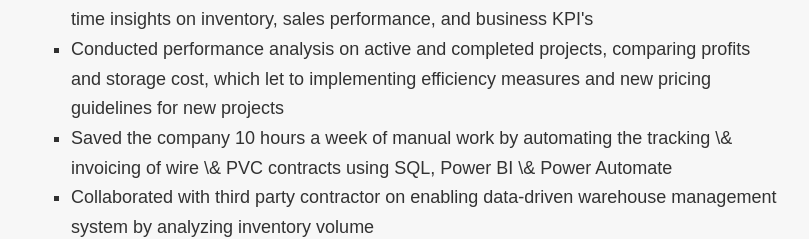
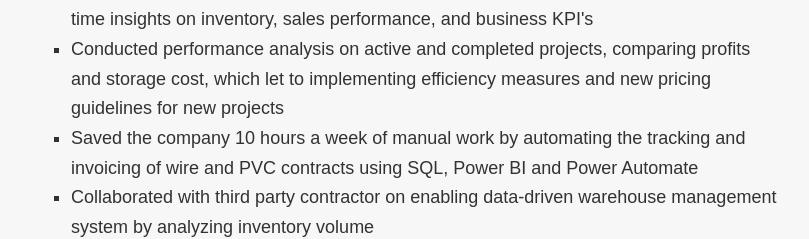
Before and after one commit to AyubSherif/ayubsherif.github.io, a plain HTML site: page index.html in a window 1280 px wide. Shown: the part 1095-1334 px from the top of the page, without its empty margins (429-1238 px from the left). Drawn offline with nearby package versions, Linux system fonts and the light colour scheme; some icons are missing; a web font is replaced by a local one.

Commit message:
Update index.html

```diff
--- a/index.html
+++ b/index.html
@@ -406,7 +406,7 @@ if (!doNotTrack) {
 <ul>
 <li>Built out the data and reporting infrastructure using SQL and Power BI to provide real time insights on inventory, sales performance, and business KPI's</li>
 <li>Conducted performance analysis on active and completed projects, comparing profits and storage cost, which let to implementing efficiency measures and new pricing guidelines for new projects</li>
-<li>Saved the company 10 hours a week of manual work by automating the tracking \& invoicing of wire \& PVC contracts using SQL, Power BI \& Power Automate</li>
+<li>Saved the company 10 hours a week of manual work by automating the tracking and invoicing of wire and PVC contracts using SQL, Power BI and Power Automate</li>
 <li>Collaborated with third party contractor on enabling data-driven warehouse management system by analyzing inventory volume</li>
 </ul>
 	<p>Signal Processing Engineer at <a href="https://www.servaenergy.com/" target="_blank">Serva Energy</a></p>
```
